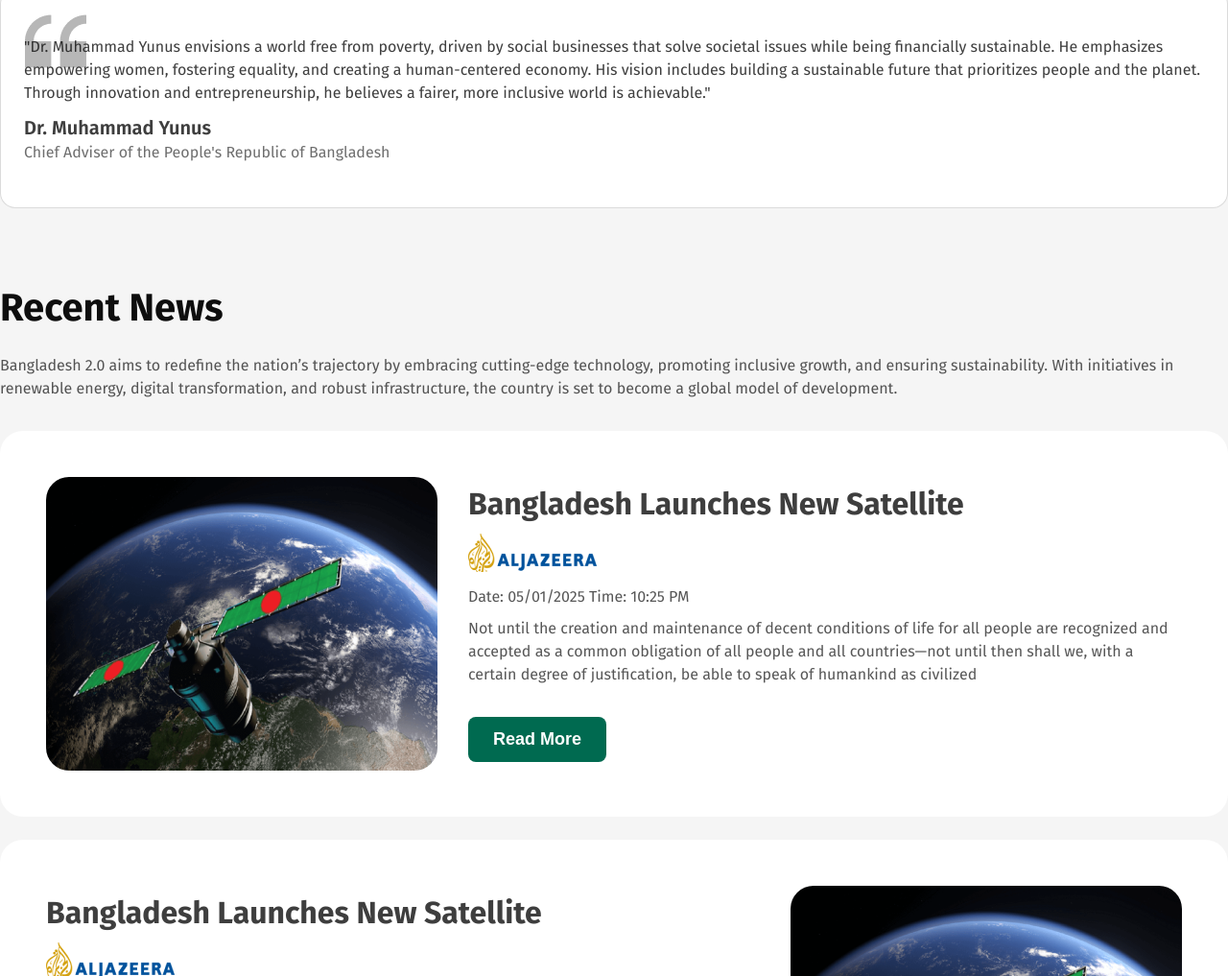
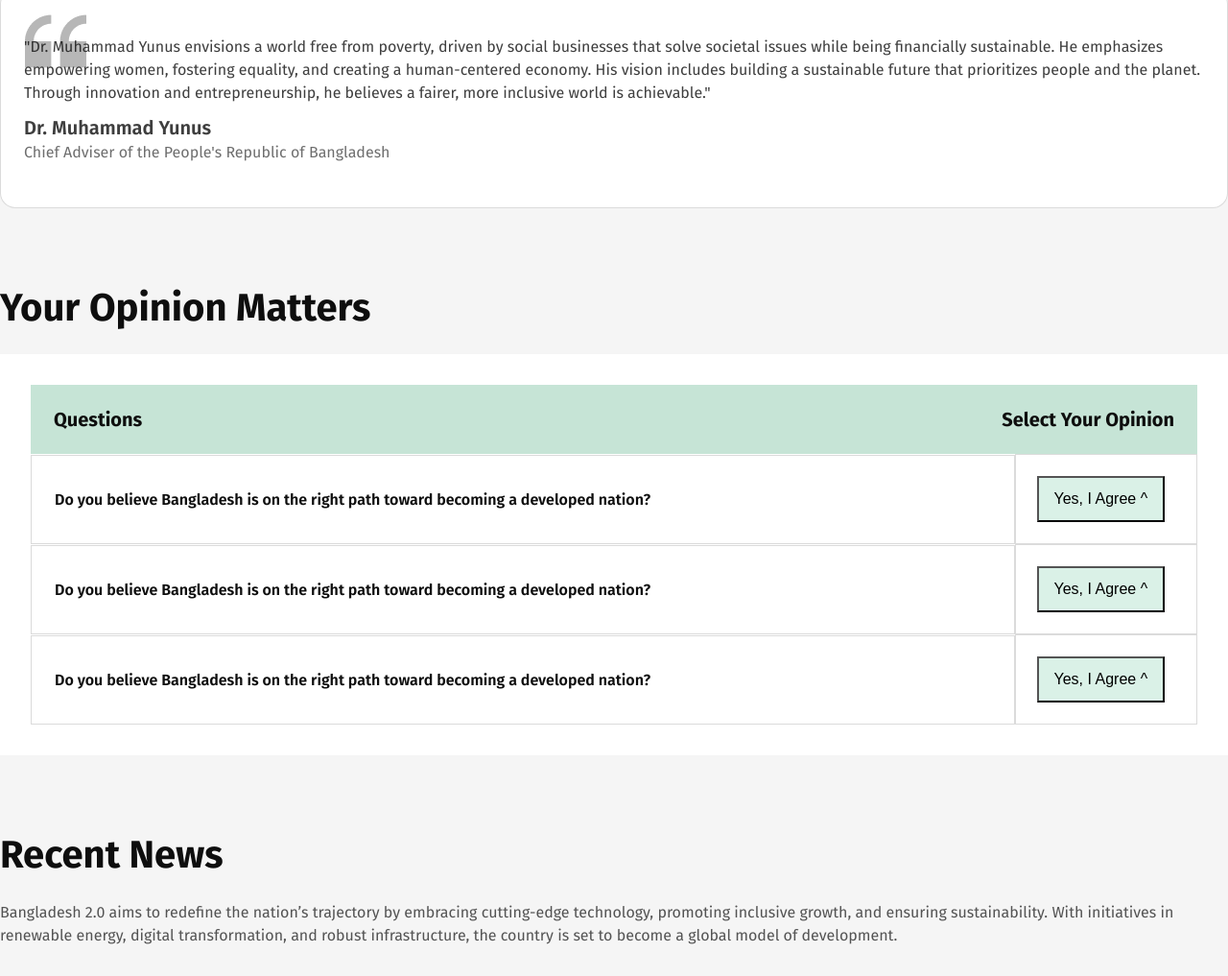
Before and after one commit to bijit-dev/Ass-1-p.h, a plain HTML site: page index.html in a window 1280 px wide. Shown: the part 1674-2691 px from the top of the page at 96% size. Drawn offline with Linux system fonts and the light colour scheme.

Commit message:
opinion part add

```diff
--- a/index.html
+++ b/index.html
@@ -51,16 +51,19 @@
             </div>
         </section>
 
-
         <section class="vision">
             <h1 class="vision-tittle">The Vision of Future</h1>
-            <p class="vision-description">Bangladesh 2.0 aims to redefine the nation’s trajectory by embracing cutting-edge technology, promoting inclusive growth, and ensuring sustainability. With initiatives in renewable energy, digital transformation, and robust infrastructure, the country is set to become a global model of development.</p>
+            <p class="vision-description">Bangladesh 2.0 aims to redefine the nation’s trajectory by embracing
+                cutting-edge technology, promoting inclusive growth, and ensuring sustainability. With initiatives in
+                renewable energy, digital transformation, and robust infrastructure, the country is set to become a
+                global model of development.</p>
             <div class="vision-card">
                 <div class="card">
                     <img src="./assets/card-icon.png" alt="card-icon">
                     <div>
                         <h2 class="card-title">Digital Transformation</h2>
-                        <p class="card-description">Creating a nationwide digital ecosystem to enhance connectivity and access to services for all citizens.</p>
+                        <p class="card-description">Creating a nationwide digital ecosystem to enhance connectivity and
+                            access to services for all citizens.</p>
                     </div>
                     <a href="#"><button class="card-btn" style="background-color: #5490F5;">Learn More</button></a>
                 </div>
@@ -68,7 +71,8 @@
                     <img src="./assets/card-icon.png" alt="icon">
                     <div>
                         <h2 class="card-title">Green Energy</h2>
-                        <p class="card-description">Investments in solar and wind energy to ensure a sustainable and eco-friendly future.</p>
+                        <p class="card-description">Investments in solar and wind energy to ensure a sustainable and
+                            eco-friendly future.</p>
                     </div>
                     <a href="#"><button class="card-btn" style="background-color: #09A15C;">Learn More</button></a>
                 </div>
@@ -76,22 +80,54 @@
                     <img src="./assets/card-icon.png" alt="icon">
                     <div>
                         <h2 class="card-title">Modern Infrastructure</h2>
-                        <p class="card-description" style="width: 362.67px;">Building state-of-the-art infrastructure to support economic growth and global competitiveness. </p>
+                        <p class="card-description" style="width: 362.67px;">Building state-of-the-art infrastructure to
+                            support economic growth and global competitiveness. </p>
                     </div>
                     <a href="#"><button class="card-btn" style="background-color: #FFC239;">Learn More</button></a>
                 </div>
             </div>
             <div class="quote">
-                <p class="quote-text">"Dr. Muhammad Yunus envisions a world free from poverty, driven by social businesses that solve societal issues while being financially sustainable. He emphasizes empowering women, fostering equality, and creating a human-centered economy. His vision includes building a sustainable future that prioritizes people and the planet. Through innovation and entrepreneurship, he believes a fairer, more inclusive world is achievable."</p>
+                <p class="quote-text">"Dr. Muhammad Yunus envisions a world free from poverty, driven by social
+                    businesses that solve societal issues while being financially sustainable. He emphasizes empowering
+                    women, fostering equality, and creating a human-centered economy. His vision includes building a
+                    sustainable future that prioritizes people and the planet. Through innovation and entrepreneurship,
+                    he believes a fairer, more inclusive world is achievable."</p>
                 <h2>Dr. Muhammad Yunus</h2>
                 <p class="disc">Chief Adviser of the People's Republic of Bangladesh</p>
             </div>
 
         </section>
 
+        <section class="opinion">
+            <h1 class="tittle">Your Opinion Matters</h1>
+
+            <div class="table">
+                <div class="thead">
+                    <h4>Questions</h4>
+                    <h4>Select Your Opinion</h4>
+                </div>
+                <div class="div2">
+                    <p>Do you believe Bangladesh is on the right path toward becoming a developed nation?</p>
+                    <div><button class="agree">Yes, I Agree ^</button></div>
+                </div>
+                <div class="div2">
+                    <p>Do you believe Bangladesh is on the right path toward becoming a developed nation?</p>
+                    <div><button class="agree">Yes, I Agree ^</button></div>
+                </div>
+                <div class="div2">
+                    <p>Do you believe Bangladesh is on the right path toward becoming a developed nation?</p>
+                    <div><button class="agree">Yes, I Agree ^</button></div>
+                </div>
+            </div>
+
+        </section>
+
         <section class="news">
             <h1 class="tittle">Recent News</h1>
-            <p class="news-description">Bangladesh 2.0 aims to redefine the nation’s trajectory by embracing cutting-edge technology, promoting inclusive growth, and ensuring sustainability. With initiatives in renewable energy, digital transformation, and robust infrastructure, the country is set to become a global model of development.</p>
+            <p class="news-description">Bangladesh 2.0 aims to redefine the nation’s trajectory by embracing
+                cutting-edge technology, promoting inclusive growth, and ensuring sustainability. With initiatives in
+                renewable energy, digital transformation, and robust infrastructure, the country is set to become a
+                global model of development.</p>
 
             <div class="news-card">
                 <div class="card">
@@ -101,7 +137,10 @@
                         <h1 class="news-tittle">Bangladesh Launches New Satellite</h1>
                         <img src="./assets/al-jazeera.png" alt="al-jazeera">
                         <p class="news-time">Date: 05/01/2025 Time: 10:25 PM</p>
-                        <p class="disc">Not until the creation and maintenance of decent conditions of life for all people are recognized and accepted as a common obligation of all people and all countries—not until then shall we, with a certain degree of justification, be able to speak of humankind as civilized</p>
+                        <p class="disc">Not until the creation and maintenance of decent conditions of life for all
+                            people are recognized and accepted as a common obligation of all people and all
+                            countries—not until then shall we, with a certain degree of justification, be able to speak
+                            of humankind as civilized</p>
                         <button class="news-btn">Read More</button>
                     </div>
                 </div>
@@ -112,7 +151,10 @@
                         <img src="./assets/al-jazeera.png" alt="al-jazeera">
                         <time datetime="2016-12-31 12:00"></time>
                         <p class="news-time">Date: 05/01/2025 Time: 10:25 PM</p>
-                        <p class="disc">Not until the creation and maintenance of decent conditions of life for all people are recognized and accepted as a common obligation of all people and all countries—not until then shall we, with a certain degree of justification, be able to speak of humankind as civilized</p>
+                        <p class="disc">Not until the creation and maintenance of decent conditions of life for all
+                            people are recognized and accepted as a common obligation of all people and all
+                            countries—not until then shall we, with a certain degree of justification, be able to speak
+                            of humankind as civilized</p>
                         <button class="news-btn">Read More</button>
                     </div>
                     <img src="./assets/satelite.png" alt="satelite">
@@ -124,7 +166,10 @@
                         <h1 class="news-tittle">Bangladesh Launches New Satellite</h1>
                         <img src="./assets/al-jazeera.png" alt="al-jazeera">
                         <p class="news-time">Date: 05/01/2025 Time: 10:25 PM</p>
-                        <p class="disc">Not until the creation and maintenance of decent conditions of life for all people are recognized and accepted as a common obligation of all people and all countries—not until then shall we, with a certain degree of justification, be able to speak of humankind as civilized</p>
+                        <p class="disc">Not until the creation and maintenance of decent conditions of life for all
+                            people are recognized and accepted as a common obligation of all people and all
+                            countries—not until then shall we, with a certain degree of justification, be able to speak
+                            of humankind as civilized</p>
                         <button class="news-btn">Read More</button>
                     </div>
                 </div>
@@ -134,7 +179,9 @@
         <section class="donate">
             <h1 class="tittle">Donate Today</h1>
             <p class="description">
-                Bangladesh 2.0 aims to redefine the nation’s trajectory by embracing cutting-edge technology, promoting inclusive growth, and ensuring sustainability.<br> With initiatives in renewable energy, digital transformation, and robust infrastructure.
+                Bangladesh 2.0 aims to redefine the nation’s trajectory by embracing cutting-edge technology, promoting
+                inclusive growth, and ensuring sustainability.<br> With initiatives in renewable energy, digital
+                transformation, and robust infrastructure.
             </p>
 
             <div class="money">
@@ -143,13 +190,15 @@
                 <div class="card">500 Taka</div>
                 <div class="card">1000 Taka</div>
             </div>
-            <input type="text" placeholder="Other Amount (Taka)" >
+            <input type="text" placeholder="Other Amount (Taka)">
             <a href="#"><button class="done-btn">Done Now</button></a>
         </section>
 
         <section class="newsletter">
             <h1 class="newsletter_tittle">Subscribe Newsletter</h1>
-            <p class="description">Bangladesh 2.0 aims to redefine the nation’s trajectory by embracing cutting-edge <br> technology, promoting inclusive growth.</p>
+            <p class="description">Bangladesh 2.0 aims to redefine the nation’s trajectory by embracing cutting-edge
+                <br> technology, promoting inclusive growth.
+            </p>
             <form>
                 <input type="text" placeholder="Enter your email here">
                 <input type="submit" value="Subscribe">
--- a/styles/style.css
+++ b/styles/style.css
@@ -221,6 +221,55 @@
     color: #0d0d0d99;
 }
 
+/* opninon part style */
+.opinion{
+    padding-top: 80px;
+
+}
+.opinion .tittle{
+    font-weight: 700;
+    font-size: 40px;
+    color: #0E0E0E;
+}
+.table{
+    color: #0E0E0E;
+    background-color: #FFFFFF;
+    padding: 32px;
+    margin-top: 24px;
+}
+.thead{
+    display: flex;
+    justify-content: space-between;
+    background-color: #C6E4D6;
+    padding: 24px;
+    font-weight: 600;
+    font-size: 20px;
+}
+.div2{
+    display: flex;
+    justify-content: space-between;
+    align-items: center;
+    font-weight: 600;
+    font-size: 16px;
+}
+
+.div2 p {
+    width: 81%;
+    padding: 36px 24px;
+    border: 1px solid rgba(14, 14, 14, 0.15);
+}
+.div2> div {
+    width: 12%;
+    padding: 22px;
+    border: 1px solid rgba(14, 14, 14, 0.15);
+}
+.agree{
+    font-weight: 500;
+    font-size: 16px;
+    padding: 13px 16px;
+    background-color: rgba(9, 161, 92, 0.15);
+}
+
 /* recent news part style */
 
 .news .tittle{
```
Lines whose indentation alone changed are shown as unchanged.
